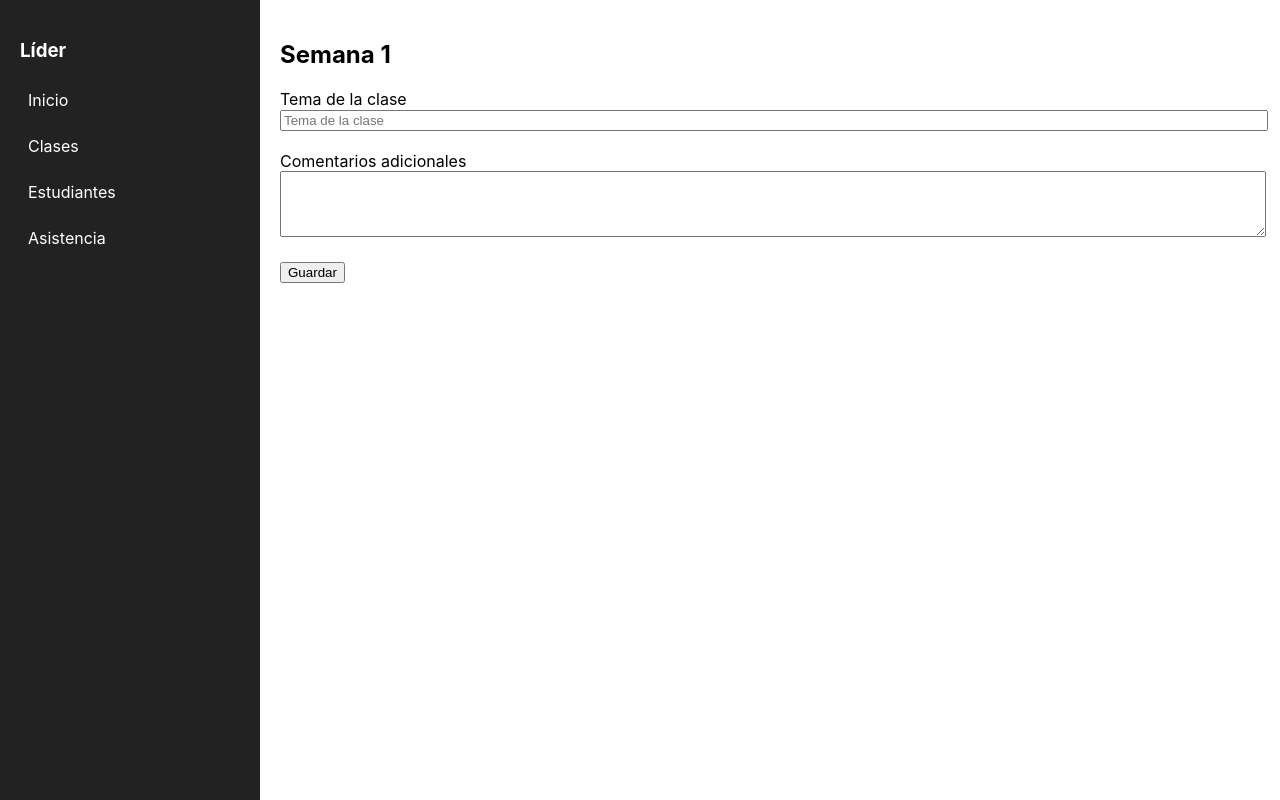
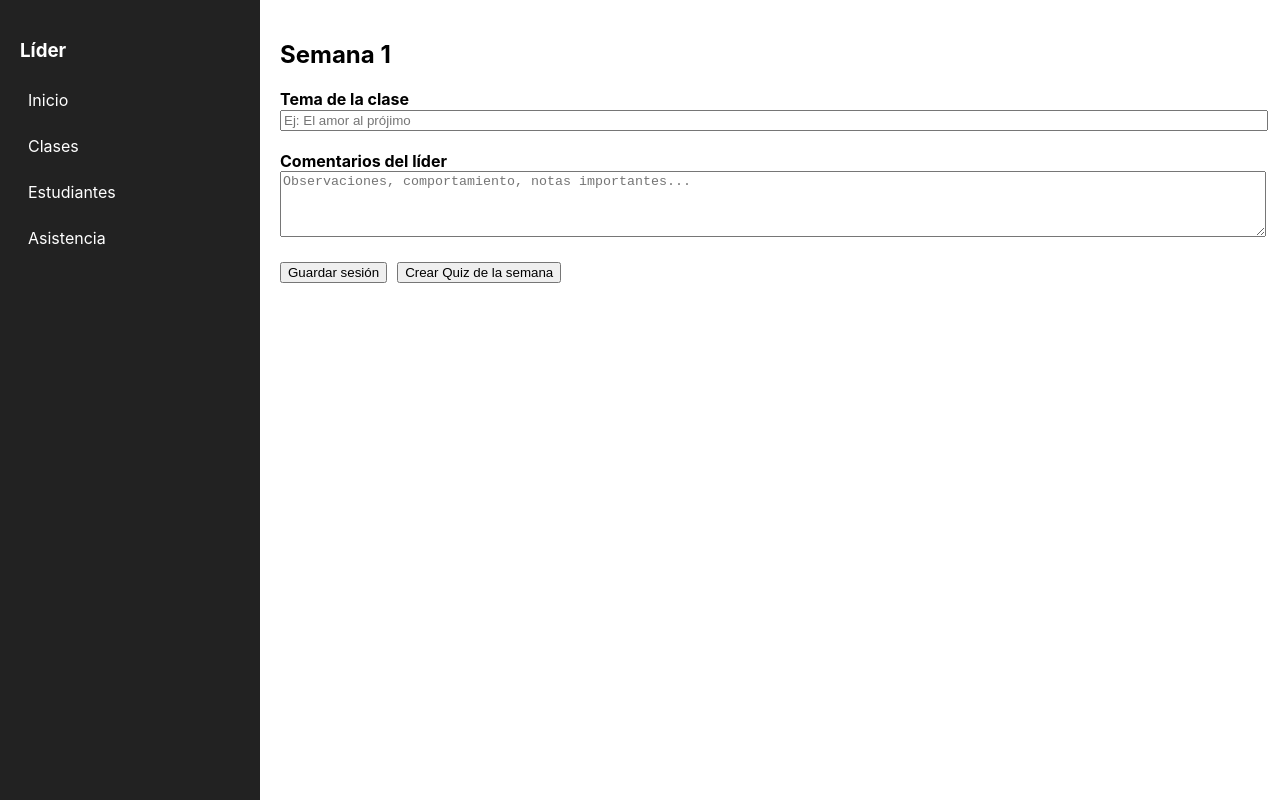
Before and after one commit to diego-barazarte/app-tesis, a React (Create React App) app in the folder frontend/: page /lideres/clases/1/semana/1 in a window 1280 px wide. Built offline with nearby package versions, Linux system fonts and the light colour scheme; no server answers.

Commit message:
Los líderes son capaces de editar el tema y comentarios de sus clases

```diff
--- a/frontend/src/pages/líderes/SemanaClaseLider.js
+++ b/frontend/src/pages/líderes/SemanaClaseLider.js
@@ -1,61 +1,61 @@
-import { useParams } from "react-router-dom";
+import { useParams, useNavigate } from "react-router-dom";
 import { useEffect, useState } from "react";
+
+// Primer domingo de la clase
+const FECHA_INICIO = "2025-01-05";
+
+function calcularFecha(semana) {
+  const base = new Date(FECHA_INICIO);
+  base.setDate(base.getDate() + (semana - 1) * 7);
+  return base.toISOString().split("T")[0];
+}
 
 function SemanaClaseLider() {
   const { id, semana } = useParams();
-
-  const claseId = Number(id);
-
-  // Fecha simulada por semana (puedes mejorar luego)
-  const fecha = `2025-12-${String(semana).padStart(2, "0")}`;
+  const navigate = useNavigate();
 
   const [tema, setTema] = useState("");
   const [comentarios, setComentarios] = useState("");
   const [cargando, setCargando] = useState(true);
+  const [mensaje, setMensaje] = useState("");
 
-  // =================== CARGAR SESIÓN ===================
+  const fecha = calcularFecha(Number(semana));
+
+  // 🔹 Cargar sesión existente
   useEffect(() => {
-    fetch(
-      `http://localhost:5000/api/sesiones/${claseId}?fecha=${fecha}`
-    )
-      .then((res) => res.json())
-      .then((data) => {
+    fetch(`http://localhost:5000/api/sesiones/${id}?fecha=${fecha}`)
+      .then(res => res.json())
+      .then(data => {
         if (data.tema) {
           setTema(data.tema);
           setComentarios(data.comentarios || "");
         }
         setCargando(false);
       })
-      .catch((err) => {
-        console.error("Error cargando sesión", err);
-        setCargando(false);
-      });
-  }, [claseId, fecha]);
+      .catch(() => setCargando(false));
+  }, [id, fecha]);
 
-  // =================== GUARDAR ===================
+  // 🔹 Guardar o actualizar
   const guardar = async () => {
+    setMensaje("");
+
     try {
-      const response = await fetch("http://localhost:5000/api/sesiones", {
+      const res = await fetch("http://localhost:5000/api/sesiones", {
         method: "POST",
-        headers: {
-          "Content-Type": "application/json",
-        },
+        headers: { "Content-Type": "application/json" },
         body: JSON.stringify({
-          clase_id: claseId,
-          fecha: fecha,
-          tema: tema,
-          comentarios: comentarios,
+          clase_id: Number(id),
+          fecha,
+          tema,
+          comentarios,
         }),
       });
 
-      if (!response.ok) {
-        throw new Error("Error al guardar");
-      }
+      if (!res.ok) throw new Error();
 
-      alert("Sesión guardada correctamente ✅");
-    } catch (error) {
-      console.error("ERROR:", error);
-      alert("No se pudo guardar la sesión ❌");
+      setMensaje("Sesión guardada correctamente ✔");
+    } catch {
+      setMensaje("No se pudo guardar la sesión ❌");
     }
   };
 
@@ -65,33 +65,41 @@ function SemanaClaseLider() {
     <div>
       <h2>Semana {semana}</h2>
 
-      <div>
-        <label>Tema de la clase</label>
+      <label><strong>Tema de la clase</strong></label>
       <br />
       <input
         value={tema}
         onChange={(e) => setTema(e.target.value)}
-          placeholder="Tema de la clase"
+        placeholder="Ej: El amor al prójimo"
         style={{ width: "100%" }}
       />
-      </div>
 
-      <br />
+      <br /><br />
 
-      <div>
-        <label>Comentarios adicionales</label>
+      <label><strong>Comentarios del líder</strong></label>
       <br />
       <textarea
+        rows="4"
         value={comentarios}
         onChange={(e) => setComentarios(e.target.value)}
-          rows="4"
+        placeholder="Observaciones, comportamiento, notas importantes..."
         style={{ width: "100%" }}
       />
-      </div>
 
-      <br />
+      <br /><br />
 
-      <button onClick={guardar}>Guardar</button>
+      <button onClick={guardar}>
+        {tema ? "Actualizar sesión" : "Guardar sesión"}
+      </button>
+
+      <button
+        style={{ marginLeft: "10px" }}
+        onClick={() => navigate("quiz/crear")}
+      >
+        Crear Quiz de la semana
+      </button>
+
+      {mensaje && <p>{mensaje}</p>}
     </div>
   );
 }
```
Lines whose indentation alone changed are shown as unchanged.
